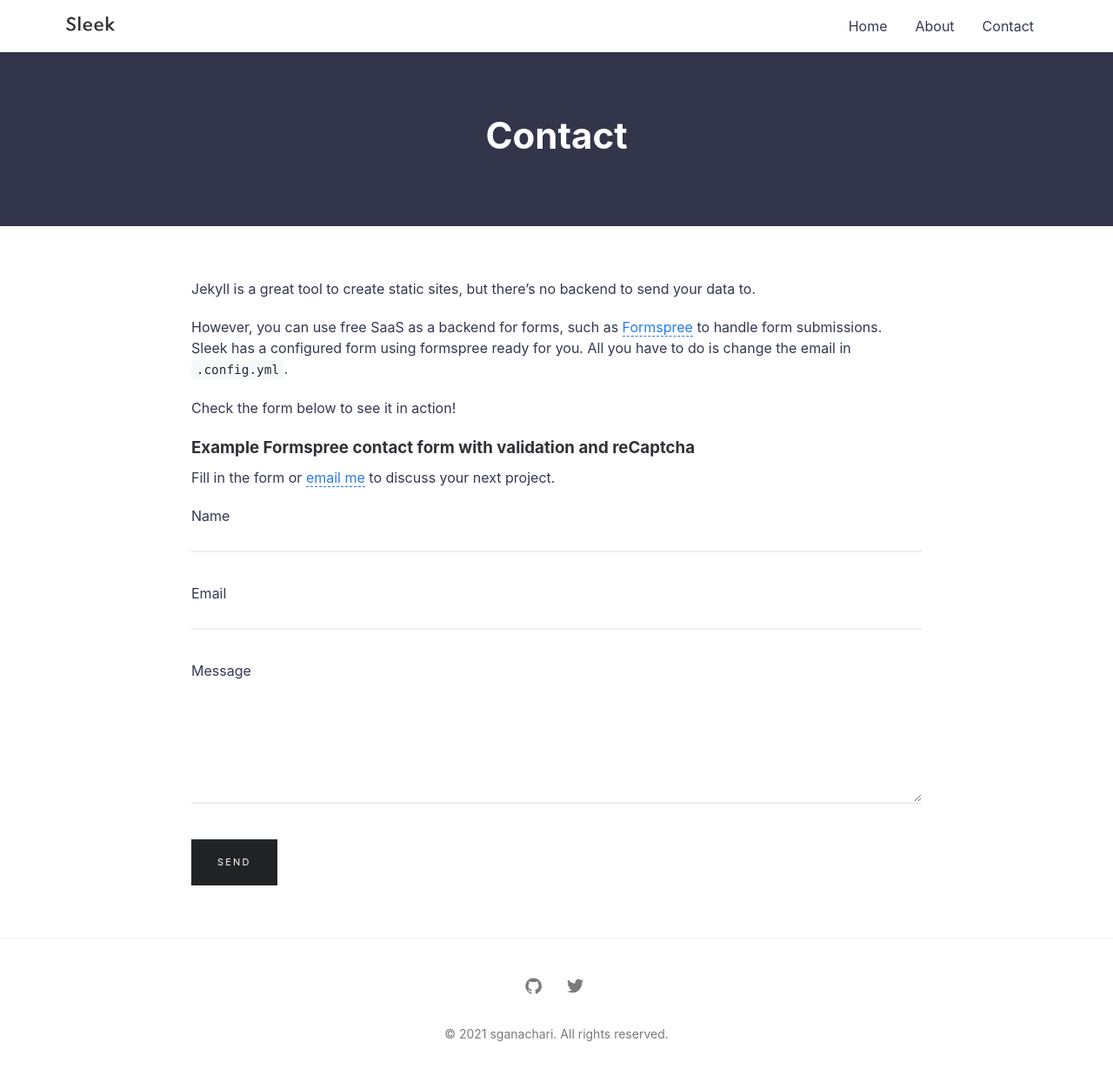
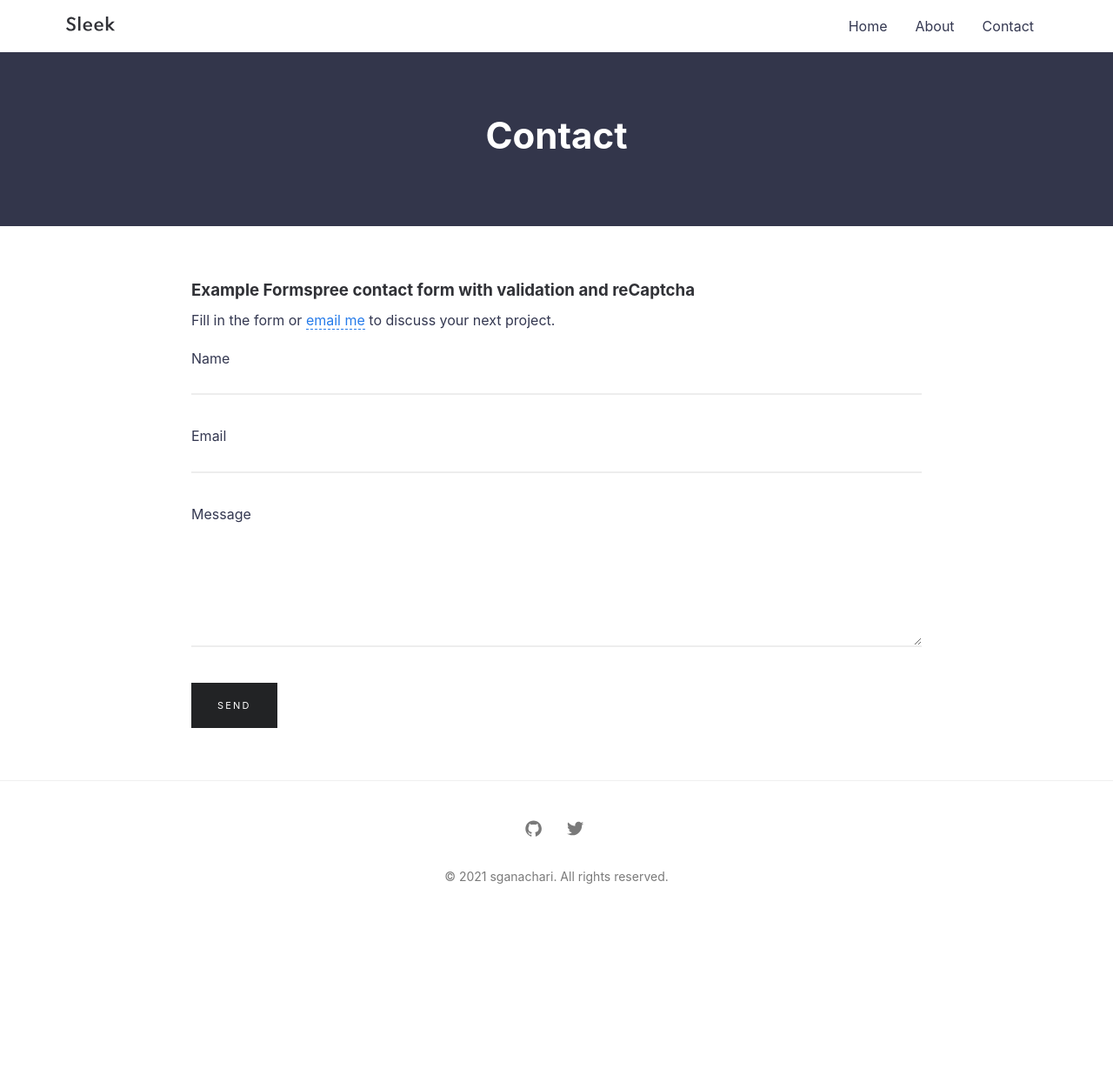
Before and after one commit to sganachari/sganachari.github.io, a Jekyll site: the page built from contact.md, in a window 1280 px wide. Shown: the whole page at 87% size. Built offline with Jekyll 4.4.1, drawn with Linux system fonts in a browser that asks for light colours; after the commit the page ends 1063 px from its top, so only the background shows below that.

Commit message:
Update contact.md

```diff
--- a/contact.md
+++ b/contact.md
@@ -4,11 +4,6 @@ title: Contact
 permalink: /contact/
 ---
 
-Jekyll is a great tool to create static sites, but there’s no backend to send your data to.
-
-However, you can use free SaaS as a backend for forms, such as [Formspree](https://formspree.io/) to handle form submissions. Sleek has a configured form using formspree ready for you. All you have to do is change the email in `.config.yml`.
-
-Check the form below to see it in action!
 
 ### Example Formspree contact form with validation and reCaptcha
 
```
